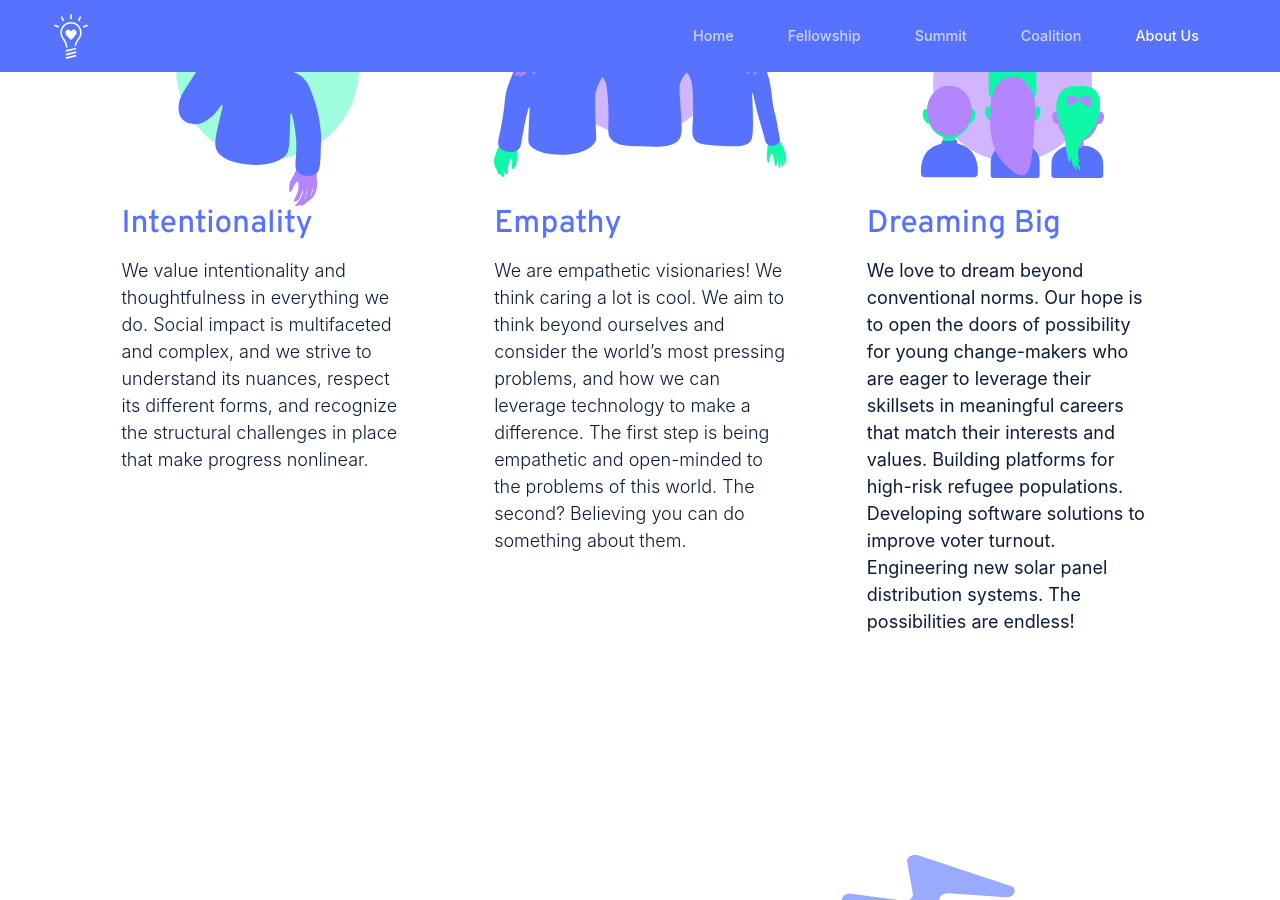
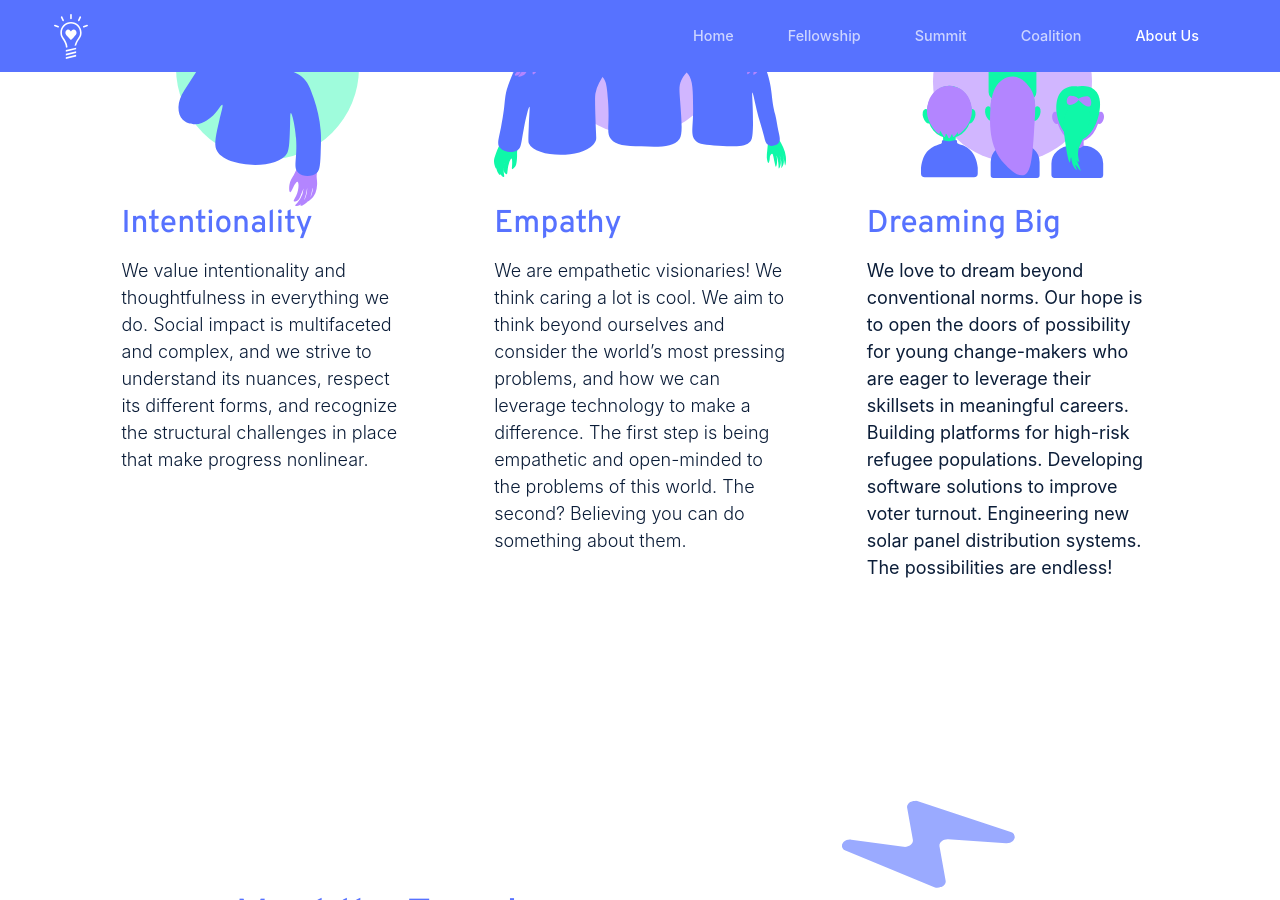
Before and after one commit to impact-labs/impact-labs.github.io, a Jekyll site: the page built from pages/about.html, in a window 1280 px wide and 900 px high, scrolled down 1115 px. Built offline with Jekyll 4.4.1, drawn with Linux system fonts in a browser that asks for light colours.

Commit message:
spacing & copy edits on about page

```diff
--- a/pages/about.html
+++ b/pages/about.html
@@ -62,7 +62,7 @@
 					<div class="text-left">
 						<h3>Dreaming Big</h3>
 						<p>
-							We love to dream beyond conventional norms. Our hope is to open the doors of possibility for young change-makers who are eager to leverage their skillsets in meaningful careers that match their interests and values. Building platforms for high-risk refugee populations. Developing software solutions to improve voter turnout. Engineering new solar panel distribution systems. The possibilities are endless!
+							We love to dream beyond conventional norms. Our hope is to open the doors of possibility for young change-makers who are eager to leverage their skillsets in meaningful careers. Building platforms for high-risk refugee populations. Developing software solutions to improve voter turnout. Engineering new solar panel distribution systems. The possibilities are endless!
 						</p>
 					</div>
 				</div>
@@ -71,9 +71,9 @@
 
 
 <section data-aos="fade-up" class="pb-0 mt-md-5 mt-0" style="position: relative;">
+	<img alt="Plus" class="accent d-none d-md-inline" style="width:130px; position:absolute; bottom: 180px; left: 150px;" src="/assets/images/accents/plus.svg" />
 
 	<img alt="Bolt" class="accent d-none d-md-inline" style="width:100px; position:absolute; right: 340px; top: 0px;" src="/assets/images/accents/bolt.svg" />
-	<img alt="Plus" class="accent d-none d-md-inline" style="width:130px; position:absolute; bottom: 180px; left: 0px;" src="/assets/images/accents/plus.svg" />
 	<div class="container-fluid row mx-0">
 		<div class="col-0 col-md-2"></div>
 		<div class="col-12 col-md-8">
@@ -147,7 +147,7 @@
 <section data-aos="fade-up" class="pb-0 mt-0" style="position:relative">
 
 	<img alt="Bolt" class="accent d-none d-md-inline" style="width:100px; position:absolute; right: 340px; top: 0px;" src="/assets/images/accents/bolt.svg" />
-	<img alt="Plus" class="accent d-none d-md-inline" style="width:130px; position:absolute; bottom: 180px; left: 0px;" src="/assets/images/accents/plus.svg" />
+	<img alt="Plus" class="accent d-none d-md-inline" style="width:130px; position:absolute; bottom: 180px; left: 100px;" src="/assets/images/accents/plus.svg" />
 	<div class="container-fluid row mx-0 my-0">
 		<div class="col-0 col-md-2"></div>
 		<div class="col-12 col-md-8">
```
